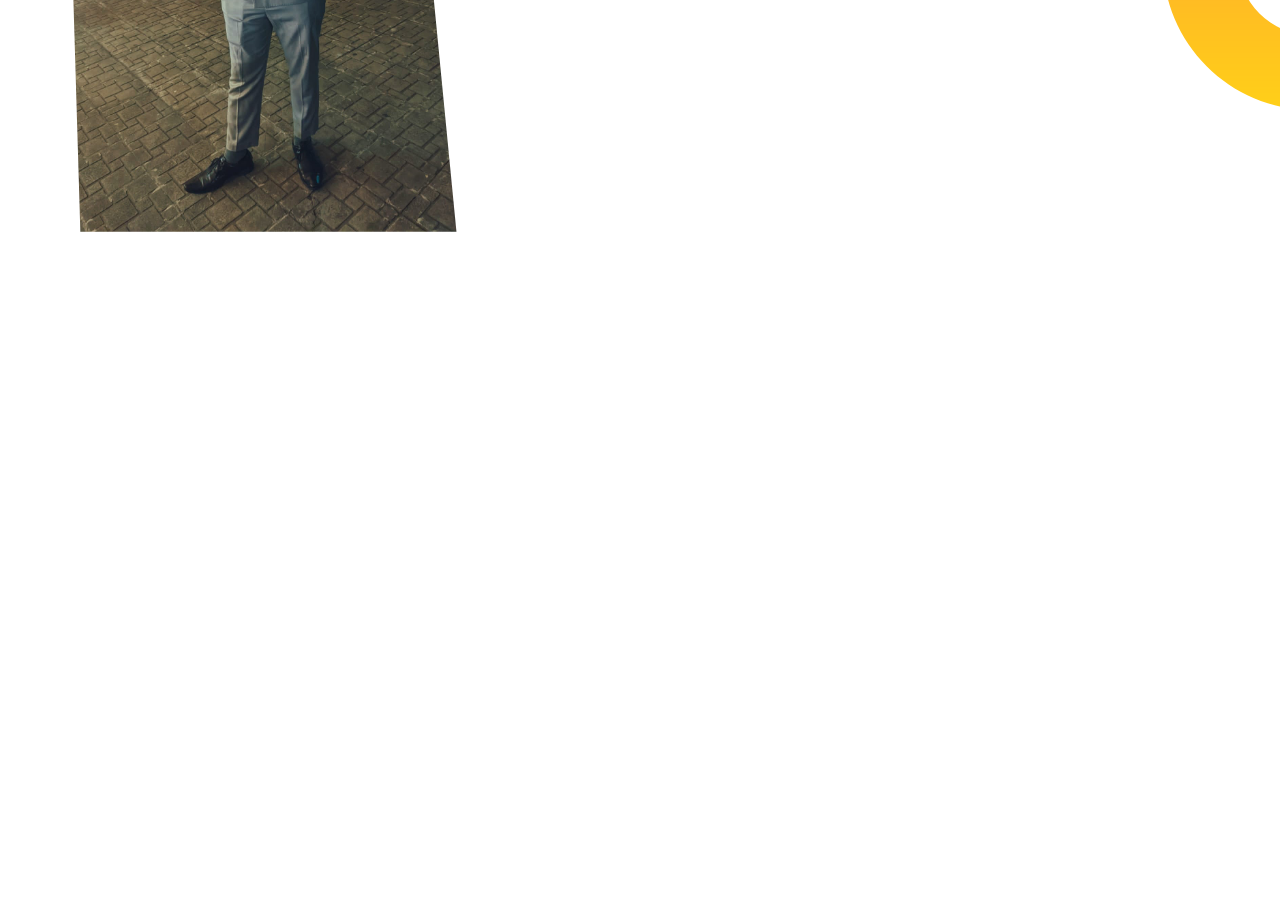
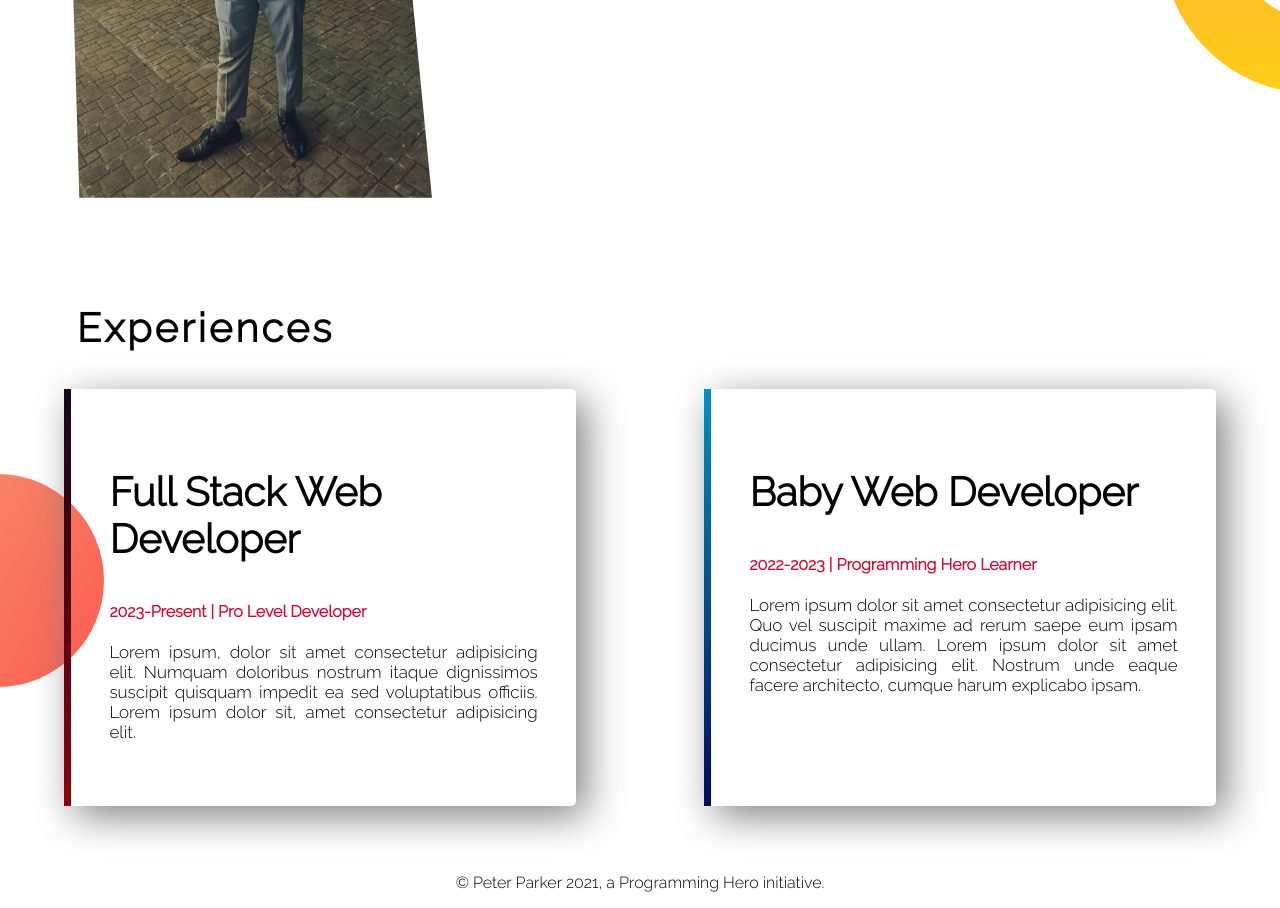
Before and after one commit to Monirul-98/first-portfolio, a plain HTML site: page index.html in a window 1280 px wide. Shown: the part 1048-1956 px from the top of the page. Before the commit the page ends 1348 px from the top, so only its background shows below. Drawn offline with Linux system fonts and the light colour scheme.

Commit message:
change-3

```diff
--- a/index.html
+++ b/index.html
@@ -12,7 +12,7 @@
     <link rel="stylesheet" href="style.css">
 </head>
 <body>
-    <section class="header">
+    <section class="header flexible-container">
         <div class="head">
             <h1 class="heading heading-1">Welcome to </h1>
             <h2 class="heading heading-2"><span class="color">Sifat's</span> first portfolio</h2>
@@ -25,7 +25,7 @@
         </div>
     </section>
 
-    <section class="dream-big">
+    <section class="dream-big flexible-container">
         <div class="head ">
             <img class="my-image-1" src="showOff/sifat.jpeg" alt="">
         </div>
@@ -36,5 +36,23 @@
             <a class="hire-button" href="http://www.linkedin.com/in/mohammad-monirul-hoque-4a2718207" target="_blank" rel="noopener noreferrer">Download Resume</a>
         </div>
     </section>
+    <section class="experience-area">
+        <h2 class="dream-heading experience">Experiences</h2>
+        <div class="flexible-container">
+            <div class="web-dev wev-dev-experience">
+                <h3 class="experience-header">Full Stack Web Developer</h3>
+                <h4 class="color">2023-Present | Pro Level Developer</h4>
+                <p class="para-1">Lorem ipsum, dolor sit amet consectetur adipisicing elit. Numquam doloribus nostrum itaque dignissimos suscipit quisquam impedit ea sed voluptatibus officiis. Lorem ipsum dolor sit, amet consectetur adipisicing elit. </p>
+            </div>
+            <div class="web-dev wev-dev-experience-1">
+                <h3 class="experience-header">Baby Web Developer</h3>
+                <h4 class="color">2022-2023 | Programming Hero Learner</h4>
+                <p class="para-1">Lorem ipsum dolor sit amet consectetur adipisicing elit. Quo vel suscipit maxime ad rerum saepe eum ipsam ducimus unde ullam. Lorem ipsum dolor sit amet consectetur adipisicing elit. Nostrum unde eaque facere architecto, cumque harum explicabo ipsam.</p>
+            </div>
+        </div>
+    </section>
+    <footer>
+        <p>© Peter Parker 2021, a Programming Hero initiative.</p>
+    </footer>
 </body>
 </html>
--- a/style.css
+++ b/style.css
@@ -2,12 +2,12 @@ body {
   font-family: "Raleway", sans-serif;
   margin: 0;
 }
-section {
+.flexible-container {
   display: flex;
 }
 
 .color {
-  color: #264653;
+  color: #d90429;
 }
 
 .header {
@@ -52,9 +52,40 @@ section {
   letter-spacing: 3px;
 }
 .my-image-1 {
-  width: 80%;
+  width: 75%;
   clip-path: polygon(0 0, 83% 0, 96% 100%, 4% 100%);
 }
 .dream-head-1 {
   padding-right: 130px;
 }
+.experience {
+  margin: 3% 6%;
+}
+.experience-area {
+  background-image: url(images/exp-bg.png);
+  background-repeat: no-repeat;
+  background-position: left;
+}
+.experience-header {
+  font-size: 40px;
+}
+.web-dev {
+  width: 50%;
+  margin: 0 5% 4%;
+  padding: 3%;
+  box-shadow: 10px 10px 40px grey;
+  border-radius: 5px;
+}
+.wev-dev-experience {
+  border-left: 7px solid;
+  border-image: linear-gradient(#03071e, #9d0208);
+  border-image-slice: 41;
+}
+.wev-dev-experience-1 {
+  border-left: 7px solid;
+  border-image: linear-gradient(#0096c7, #03045e);
+  border-image-slice: 14;
+}
+footer p {
+  text-align: center;
+}
```
